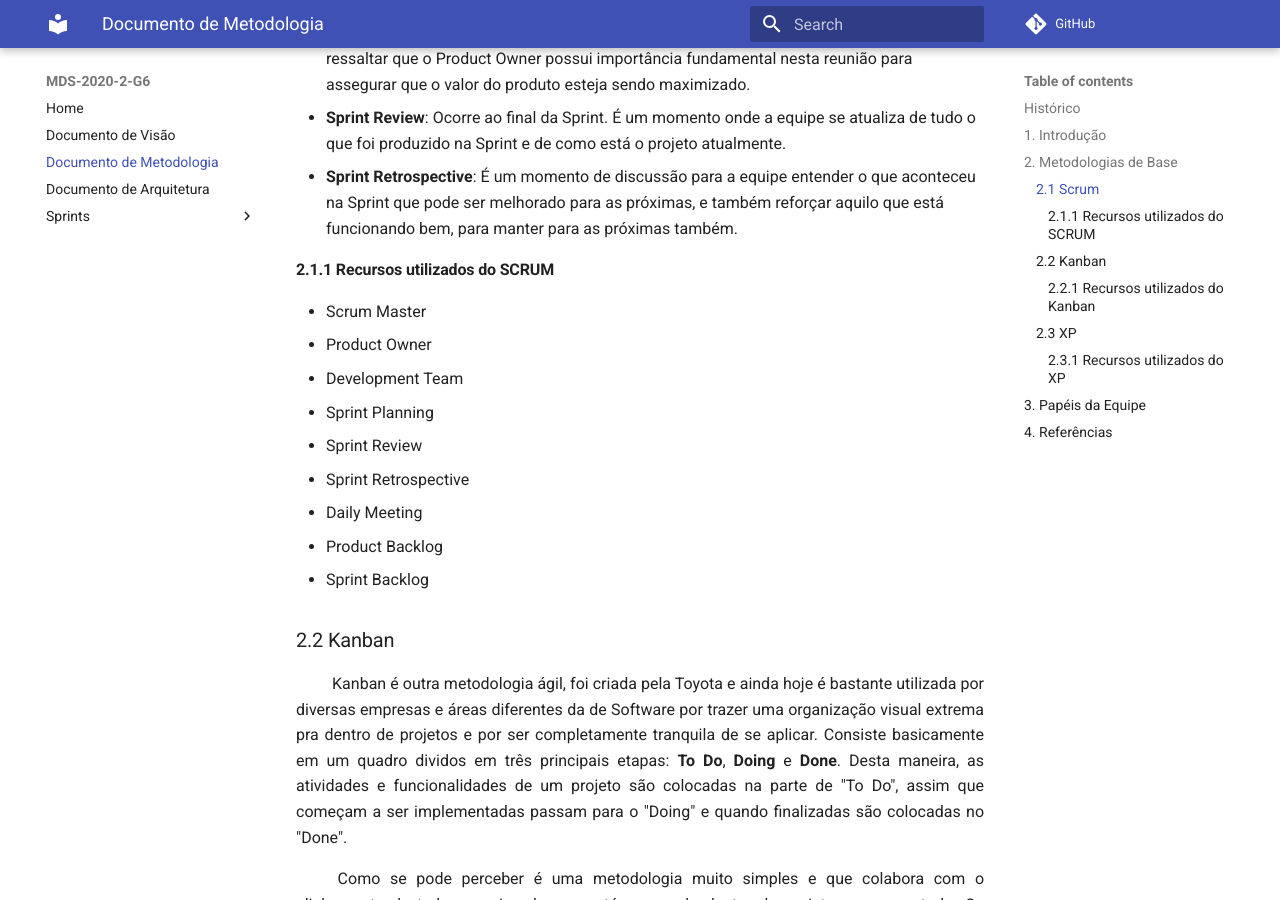
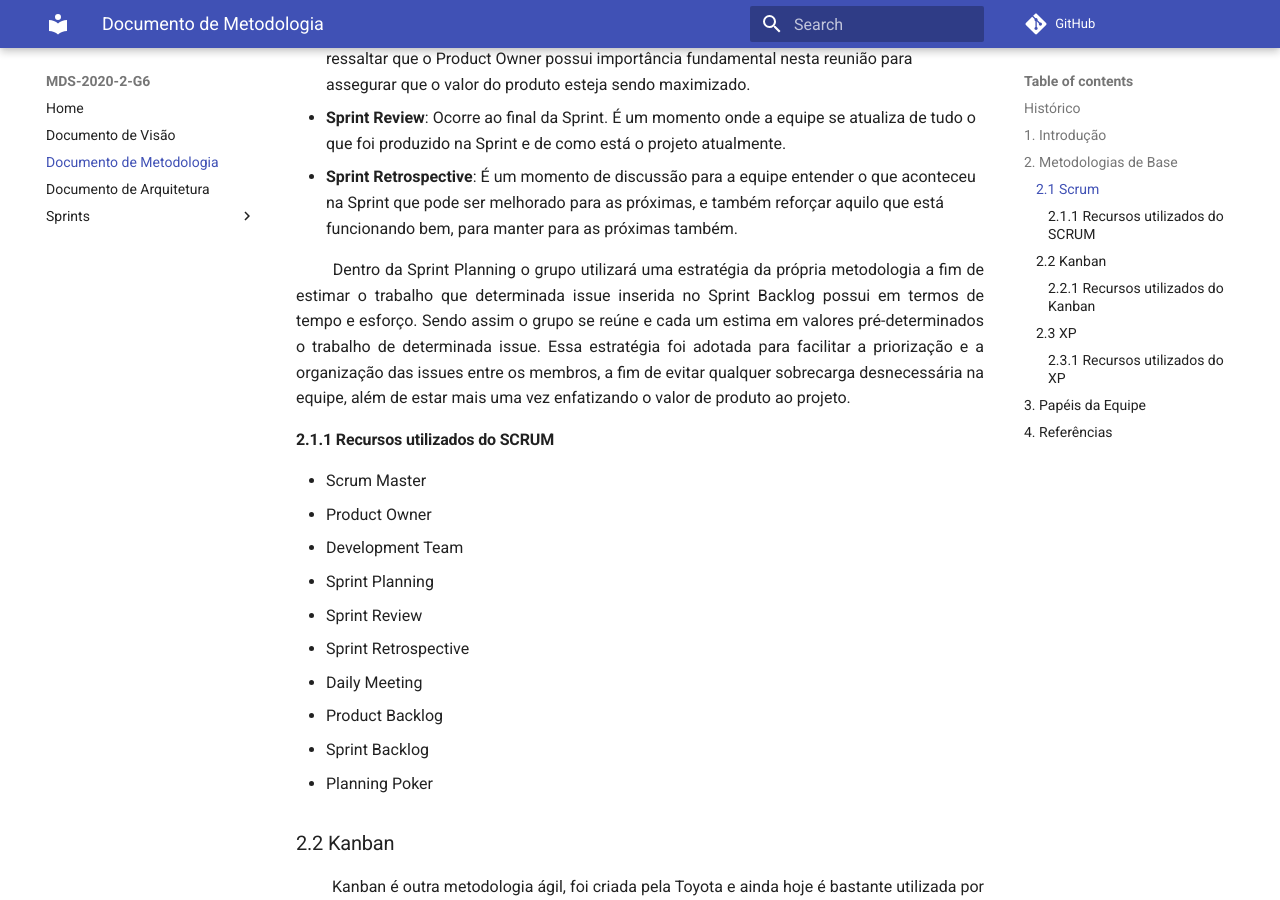
Before and after one commit to fga-eps-mds/2020.2-Hortum, an MkDocs documentation site: the page built from docs/Documento_metodologia.md, in a window 1280 px wide and 900 px high, scrolled down 1631 px. Built offline with MkDocs 1.6.1 and Material for MkDocs 9.7.7, drawn with Linux system fonts in a browser that asks for light colours; comment, search, counter and statistics services are not loaded.

Commit message:
#12 Adicionado o Planning Poker ao Documento de Metodologias

```diff
--- a/docs/Documento_metodologia.md
+++ b/docs/Documento_metodologia.md
@@ -35,6 +35,9 @@
     <li> <b>Sprint Retrospective</b>: É um momento de discussão para a equipe entender o que aconteceu na Sprint que pode ser melhorado para as próximas, e também reforçar aquilo que está funcionando bem, para manter para as próximas também.
 </ul>
 
+<p align = "justify"> &emsp;&emsp; Dentro da Sprint Planning o grupo utilizará uma estratégia da própria metodologia a fim de estimar o trabalho que determinada issue inserida no Sprint Backlog possui em termos de tempo e esforço. Sendo assim o grupo se reúne e cada um estima em valores pré-determinados o trabalho de determinada issue. Essa estratégia foi adotada para facilitar a priorização e a organização das issues entre os membros, a fim de evitar qualquer sobrecarga desnecessária na equipe, além de estar mais uma vez enfatizando o valor de produto ao projeto. </p>
+
+
 #### 2.1.1 Recursos utilizados do SCRUM
 * Scrum Master
 * Product Owner
@@ -45,6 +48,7 @@
 * Daily Meeting
 * Product Backlog
 * Sprint Backlog
+* Planning Poker
 
 ### 2.2 Kanban
 <p align = "justify"> &emsp;&emsp; Kanban é outra metodologia ágil, foi criada pela Toyota e ainda hoje é bastante utilizada por diversas empresas e áreas diferentes da de Software por trazer uma organização visual extrema pra dentro de projetos e por ser completamente tranquila de se aplicar. Consiste basicamente em um quadro dividos em três principais etapas: <b>To Do</b>, <b>Doing</b> e <b>Done</b>. Desta maneira, as atividades e funcionalidades de um projeto são colocadas na parte de "To Do", assim que começam a ser implementadas passam para o "Doing" e quando finalizadas são colocadas no "Done". </p>
```
